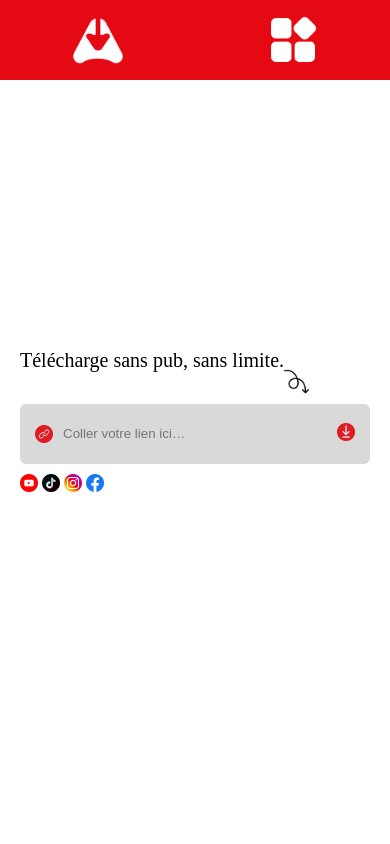
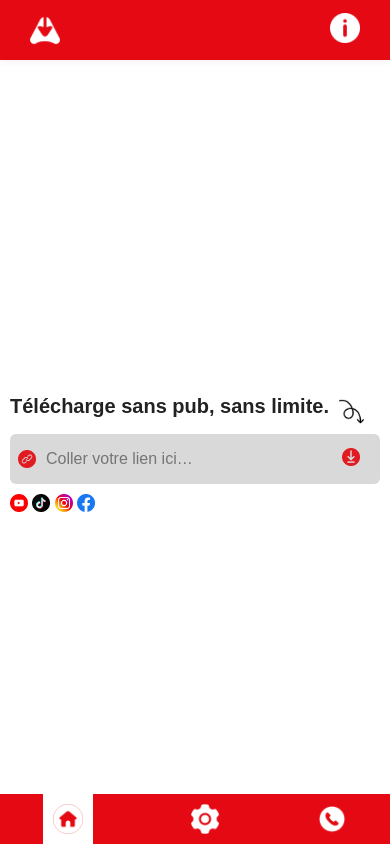
Before and after one commit to Devmike0007/Ado_tube, a plain HTML site: page html/accueil.html in a window 390 px wide. Drawn offline with Linux system fonts and the light colour scheme.

Commit message:
modification de l'interface

```diff
--- a/css/accuiel.css
+++ b/css/accuiel.css
@@ -1,100 +1,152 @@
-*{
+* {
     margin: 0;
     padding: 0;
     box-sizing: border-box;
 }
-body{
-    height: 100%;
 
+body {
+    min-height: 100vh;
+    font-family: Arial, Helvetica, sans-serif;
+    background: #fff;
 }
-header{
+
+header {
     position: fixed;
+    top: 0;
+    left: 0;
     width: 100%;
     height: 80px;
-    top: 0;
-
-    padding-left: 100px;
-    padding-right: 100px;
-    background-color: #E50914;
+    padding: 0 100px;
+    background: #E50914;
     display: flex;
     justify-content: space-between;
     align-items: center;
+    z-index: 100;
+    box-shadow: 0 2px 8px rgba(0,0,0,0.05);
 }
-.logo1{
+
+.logo1,
+.menu {
     display: none;
 }
-.menu{
-    display: none;
-}
-.logo{
+
+.logo {
     height: 60px;
 }
-.logo img{
+
+.logo img {
     height: 100%;
+    width: auto;
+    display: block;
 }
-ul{
+
+ul {
     display: flex;
     list-style: none;
     gap: 25px;
 }
-ul a{
-    color: #ffff;
+
+ul a {
+    color: #fff;
     text-decoration: none;
     font-size: 18px;
+    transition: color 0.2s;
 }
-.conteneur{
-    height: 100vh;
+
+ul a:hover {
+    color: #ffd700;
+}
+
+.conteneur {
+    min-height: 100vh;
     width: 100%;
     padding-left: 200px;
     display: flex;
+    flex-direction: column;
     gap: 20px;
-    flex-direction: column;
     justify-content: center;
-    align-items: left;
+    align-items: flex-start;
+    margin-top: 80px;
 }
-.texte{
+
+.texte {
     display: flex;
+    align-items: center;
+    gap: 10px;
 }
-.texte p{
+
+.texte p {
     font-size: 50px;
+    font-weight: bold;
+    color: #222;
 }
-.texte img{
+
+.texte img {
     height: 25px;
-    margin-top:20px ;
+    margin-top: 10px;
 }
-.barre_lien{
-    background-color: #D9D9D9;
+
+.barre_lien {
+    background: #D9D9D9;
     width: 700px;
+    max-width: 100%;
     height: 45px;
     border-radius: 10px;
     display: flex;
-    justify-content: space-around;
+    justify-content: space-between;
     align-items: center;
+    padding: 0 16px;
+    box-sizing: border-box;
+    gap: 10px;
 }
-.barre_lien input{
+
+.barre_lien input {
     border: none;
     width: 80%;
-    background-color: #d9d9d900;
+    background: transparent;
+    font-size: 16px;
+    outline: none;
 }
-.barre_lien button{
+
+.barre_lien button {
     border: none;
-    background-color: #d9d9d9;
+    background: #d9d9d9;
+    cursor: pointer;
+    padding: 6px 12px;
+    border-radius: 6px;
+    transition: background 0.2s;
 }
-.barre_lien img{
+
+.barre_lien button:hover {
+    background: #bdbdbd;
+}
+
+.barre_lien img {
     height: 25px;
 }
 
-.lien_reseaux a img{
+.lien_reseaux a img {
     height: 25px;
+    transition: transform 0.2s;
 }
+
+.lien_reseaux a img:hover {
+    transform: scale(1.1);
+}
+.baremenu{
+    display: none;
+
+}
+
+
+
+
 @media (max-width: 1200px) {
     header {
-        padding-left: 40px;
-        padding-right: 40px;
+        padding: 0 80px;
     }
     .conteneur {
         padding-left: 40px;
-        width: 100%;
     }
     .barre_lien {
         width: 90%;
@@ -102,29 +154,72 @@ ul a{
     }
 }
 
+@media (max-width: 768px) {
+    .conteneur {
+        padding-left: 20px;
+        padding-right: 20px;
+    }
+    .barre_lien {
+        width: 100%;
+    }
+}
 
 @media (max-width: 480px) {
-    header{
+    .baremenu{
+        display: flex;
+        height: 50px;
+        width: 100%;
+        background-color: #E50914;
         position: fixed;
+        bottom: 0px;
+        z-index: 100;
+        display: flex;
+        justify-content: center;
+        align-items: center;
+        gap: 10px;
+    }
+    .baremenu ul {
+        height: 100%;
         width: 100%;
+        align-items: center;
+        display: flex;
+        justify-content: space-around;
+        background-color: #E50914;
+    }
+    .baremenu ul .active {
+        padding: 10px;
 
-    padding-left: 0px;
-    padding-right: 0px;
-    justify-content: space-around;
+        background-color: #fff;
+        height: 50px;
     }
-    .logo1 {
+    .baremenu a img {
+        width: 30px;
+        height: 30px;
         display: flex;
+        justify-content: center;
+        transition: transform 0.2s;
     }
-    .logo1 img{
-        height: 50px;
-        width: 50px;
+
+    .baremenu a img:hover {
+        transform: scale(1.1);
+        background-color: #fff;
+
     }
+
+    header {
+        padding: 0 30px;
+        height: 60px;
+        justify-content: space-between;
+    }
+    .logo1,
     .menu {
         display: flex;
+        align-items: center;
     }
+    .logo1 img,
     .menu img {
-        height: 50px;
-        width: 50px;
+        height: 30px;
+        width: 30px;
     }
     .logo {
         display: none;
@@ -132,12 +227,13 @@ ul a{
     ul {
         gap: 10px;
     }
-    nav{
+    nav {
         display: none;
     }
     .conteneur {
-        padding: 20px;
+        padding: 70px 10px 10px 10px;
         gap: 10px;
+        margin-top: 0;
     }
     .texte p {
         font-size: 20px;
@@ -145,8 +241,8 @@ ul a{
     .barre_lien {
         width: 100%;
         min-width: unset;
-        height: 60px;
-        padding: 10px;
+        height: 50px;
+        padding: 0 8px;
         border-radius: 6px;
     }
     .barre_lien img,
--- a/css/style.css
+++ b/css/style.css
@@ -1,47 +1,90 @@
-*{
+* {
     margin: 0;
     padding: 0;
     box-sizing: border-box;
 }
-body{
-    font-family: Arial, sans-serif;
+
+body {
+    font-family: 'Segoe UI', Arial, sans-serif;
     background-image: url('../assets/fond.png');
-    color: #333;
+    background-size: cover;
+    background-position: center;
+    background-repeat: no-repeat;
+    color: #222;
+    min-height: 100vh;
+    line-height: 1.6;
+    transition: background 0.3s;
 }
+
 .hero {
     display: flex;
     flex-direction: column;
     justify-content: center;
     align-items: center;
-    height: 100vh;
+    min-height: 100vh;
+    padding: 40px 20px;
+    background: rgba(255,255,255,0.02);
 }
+.hero .logo{
+    height: 300px;
+}
+.hero .logo img {
+    height: 100%;
+}
+
 a.bare {
-    width: 930px;
+    width: 700px;
+    max-width: 98vw;
     height: 50px;
     display: flex;
     justify-content: center;
-    background-color: #ffffff84;
+    align-items: center;
+    background: rgba(255,255,255,0.85);
     border-radius: 25px;
-    padding: 10px;
+    padding: 12px 24px;
+    font-size: 1.15rem;
+    color: #222;
+    text-decoration: none;
+    box-shadow: 0 2px 12px rgba(0,0,0,0.08);
+    transition: background 0.2s, box-shadow 0.2s, color 0.2s, transform 0.2s;
+    cursor: pointer;
+    font-weight: 500;
+    animation: fadeInUp 0.7s cubic-bezier(.39,.575,.565,1) both;
+}
 
+a.bare:hover, a.bare:focus {
+    background: #f0f0f0;
+    color: #0078d4;
+    box-shadow: 0 4px 20px rgba(0,0,0,0.12);
+    outline: none;
+    transform: translateY(-3px) scale(1.03);
 }
+
+
+
 @media (max-width: 1000px) {
     a.bare {
         width: 90%;
         min-width: 200px;
         max-width: 100%;
+        font-size: 1.05rem;
     }
 }
 
 @media (max-width: 600px) {
+
     .hero {
-        height: auto;
-        padding: 40px 0;
+        height: 100%;
+        padding: 32px 0;
+        gap: 20px;
     }
+    .hero .logo{
+    height: 100px;
+}
     a.bare {
         width: 98%;
         font-size: 1rem;
-        padding: 8px;
+        padding: 6px 8px;
     }
     body {
         background-size: cover;
--- a/html/accueil.html
+++ b/html/accueil.html
@@ -23,7 +23,8 @@
             <img src="../assets/logo/logo1.png" alt="logo1">
         </div>
         <div class="menu">
-            <img src="../assets/icone/app.png" alt="menu">
+            <a href="apropos.html"><img src="../assets/icone/about.png" alt=""></a>
+
         </div>
     </header>
     <section class="conteneur">
@@ -43,5 +44,12 @@
             <a href=""><img src="../assets/icone/facebook.png" alt=""></a>
         </div>
     </section>
+    <section class="baremenu">
+            <ul>
+                <li class="active"><a href="accueil.html"><img src="../assets/icone/homeb.png" alt="ii"></a></li>
+                <li><a href="comment_ca_marche.html"><img src="../assets/icone/setting.png" alt=""></a></li>
+                <li><a href="contact.html"><img src="../assets/icone/mobile.png" alt=""></a></li>
+            </ul>
+    </section>
 </body>
 </html>
```
Also changed, not shown: html/apropos.html (+8 -1 lines), html/comment_ca_marche.html (+8 -1 lines), html/contact.html (+8 -1 lines), index.html (+1 -1 lines), assets/icone/about.png (added), assets/icone/home.png (added), assets/icone/homeb.png (added), assets/icone/mobile.png (added), assets/icone/setting.png (added). Lines whose indentation alone changed are shown as unchanged.
